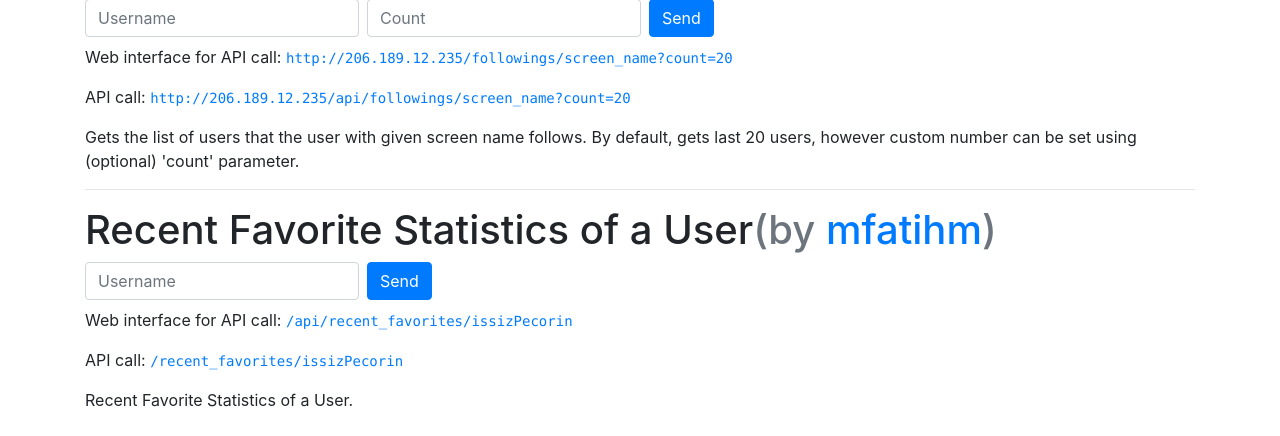
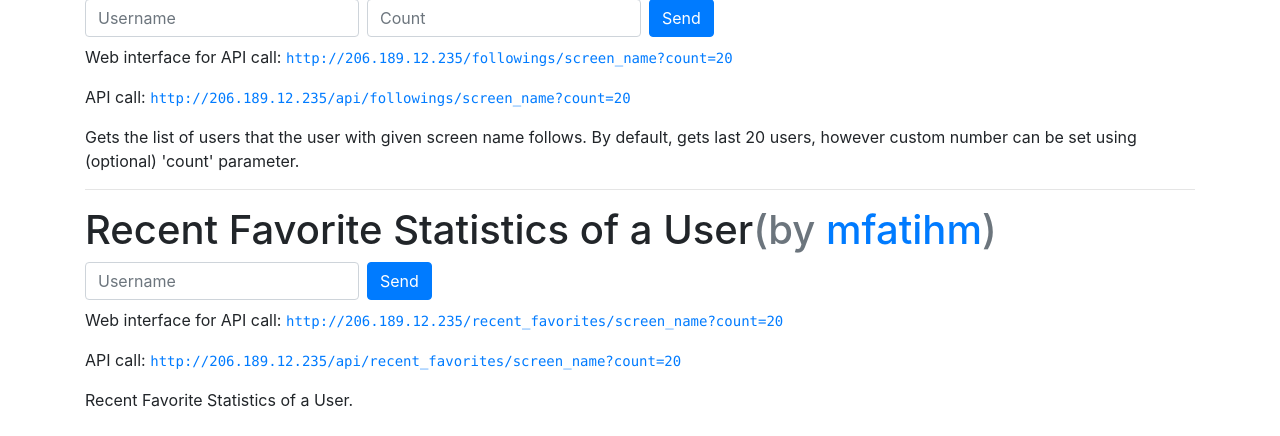
Before and after one commit to bounswe/bounswe2018group6, a Django app: page / in a window 1280 px wide. Shown: the part 1164-1600 px from the top of the page. Run offline with Django 3.2, Linux system fonts and the light colour scheme; some libraries are stand-ins or nearby versions.

Commit message:
some typo and modification

```diff
--- a/hw_twitterapi/twitterapiapp/templates/twitterapiapp/main_page.html
+++ b/hw_twitterapi/twitterapiapp/templates/twitterapiapp/main_page.html
@@ -60,8 +60,8 @@
             <input class="form-control" type="text" placeholder="Username" id="recent_favorites_username">
             <button class="btn btn-primary ml-2" data-url="" id="recent_favorites_send">Send</button>
         </div>
-        <p>Web interface for API call: <code><a href="{% url 'twitterapiapp:recent_favorites_api' 'issizPecorin'%}">{% url 'twitterapiapp:recent_favorites_api' 'issizPecorin'%}</a></code></p>
-        <p>API call: <code><a href="{% url 'twitterapiapp:recent_favorites' 'issizPecorin'%}">{% url 'twitterapiapp:recent_favorites' 'issizPecorin'%}</a></code></p>
+        <p>Web interface for API call: <code><a href="http://206.189.12.235/recent_favorites/screen_name?count=20" id="recent_favorites_web">http://206.189.12.235/recent_favorites/screen_name?count=20</a></code></p>
+        <p>API call: <code><a href="http://206.189.12.235/api/recent_favorites/screen_name?count=20" id="recent_favorites_api">http://206.189.12.235/api/recent_favorites/screen_name?count=20</a></code></p>
         <p>Recent Favorite Statistics of a User.</p>
 
         {% comment "Hide unmerged api documentation." %}
@@ -138,7 +138,7 @@
 
             //recent favorites
             recent_favorites_username = document.getElementById('recent_favorites_username');
-            recent_favorites_send = document.getElementById('fecent_favorites_send');
+            recent_favorites_send = document.getElementById('recent_favorites_send');
             recent_favorites_username.addEventListener("input", function() {
                 var newVal = recent_favorites_username.value;
                 changeURIs('recent_favorites', newVal);
--- a/hw_twitterapi/twitterapiapp/urls.py
+++ b/hw_twitterapi/twitterapiapp/urls.py
@@ -1,8 +1,6 @@
 from django.urls import path
 
 from . import views
-
-app_name = 'twitterapiapp'
 
 urlpatterns = [
 
@@ -31,6 +29,6 @@ urlpatterns = [
     path('followings/<str:screen_name>', views.followings),
 
     #Recent favorites
-    path('api/recent_favorites/<str:screen_name>', views.recent_favorites_api, name='recent_favorites_api'),
-    path('recent_favorites/<str:screen_name>', views.recent_favorites, name='recent_favorites'),
+    path('api/recent_favorites/<str:screen_name>', views.recent_favorites_api),
+    path('recent_favorites/<str:screen_name>', views.recent_favorites),
 ]
--- a/hw_twitterapi/twitterapiapp/views.py
+++ b/hw_twitterapi/twitterapiapp/views.py
@@ -178,16 +178,16 @@ def followings(request, screen_name):
 
 
 def recent_favorites(request, screen_name):
-    context = proc_recent_fovorites(request, screen_name)
+    context = proc_recent_favorites(request, screen_name)
     return render(request, 'twitterapiapp/recent_favorites.html', context)
 
 
 def recent_favorites_api(request, screen_name):
-    response = proc_recent_fovorites(request, screen_name)
+    response = proc_recent_favorites(request, screen_name)
     return JsonResponse(response, safe=False, json_dumps_params={'ensure_ascii': False, 'indent': 4})
 
 
-def proc_recent_fovorites(request, screen_name):
+def proc_recent_favorites(request, screen_name):
 
     api = twitter_auth()
     tweet_count, retweet_count = 0, 0
```
Also changed, not shown: hw_twitterapi/twitterapiapp/templates/twitterapiapp/recent_favorites.html (+10 -12 lines).
